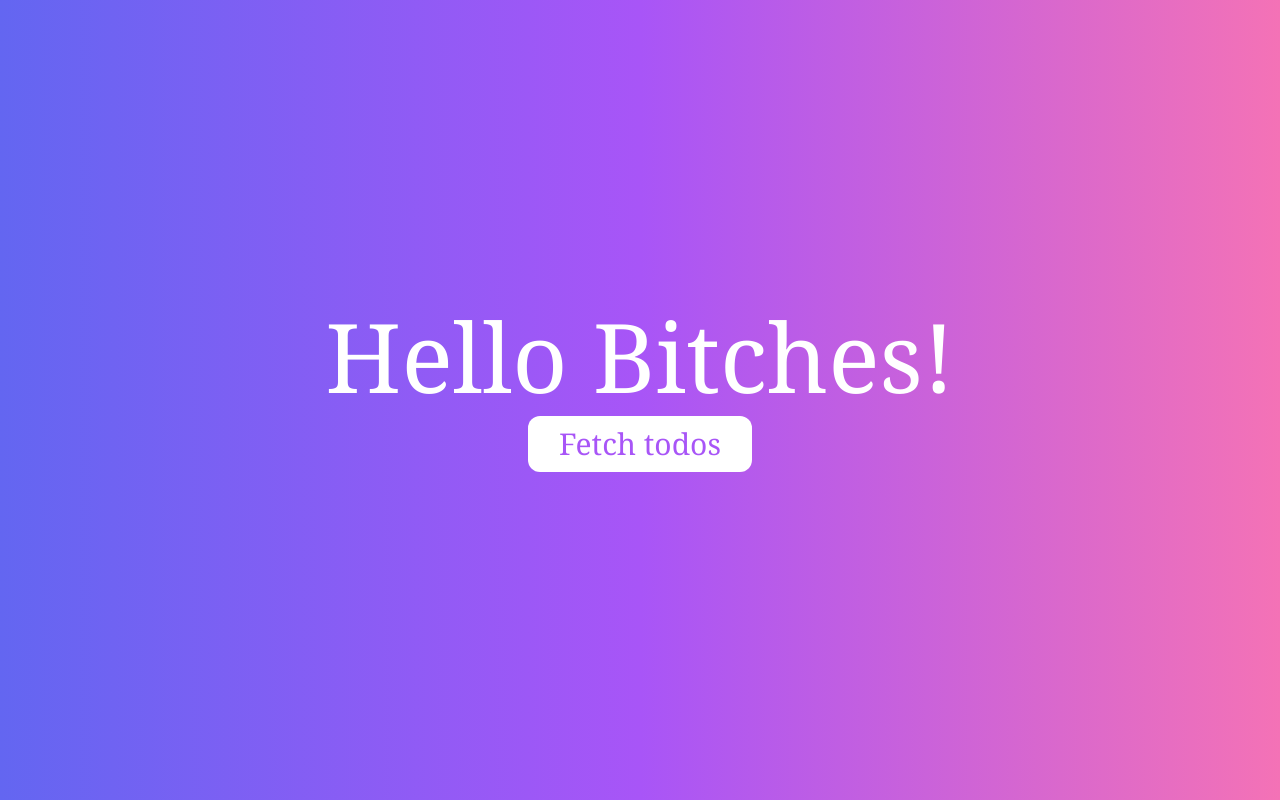
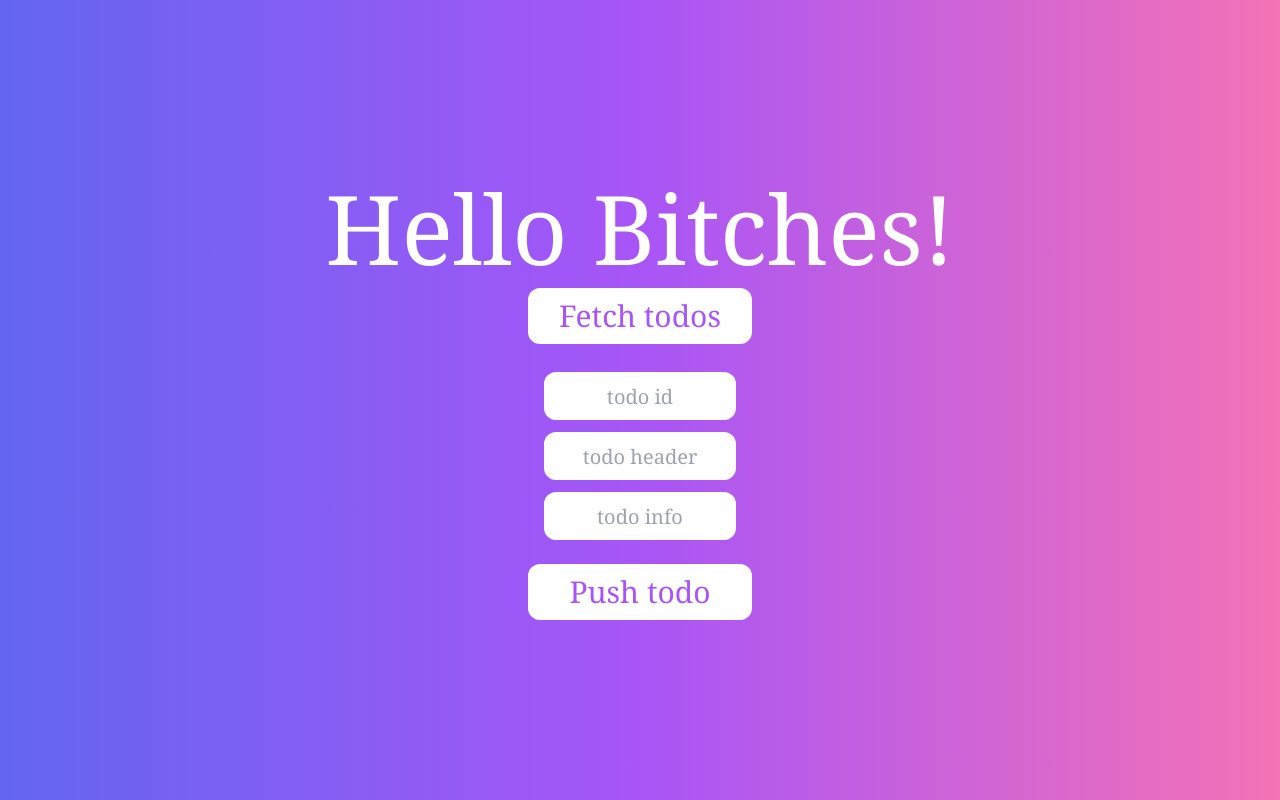
Before and after one commit to Amund-Fremming/Todo-Fullstack, a React (Vite) app in the folder todo-frontend/: page / in a window 1280 px wide. Built offline with nearby package versions, Linux system fonts and the light colour scheme.

Commit message:
Updated code

```diff
--- a/todo-frontend/src/App.tsx
+++ b/todo-frontend/src/App.tsx
@@ -1,4 +1,4 @@
-import { useState, useEffect } from "react";
+import { useState } from "react";
 
 interface Todo {
     todoid: number
@@ -9,6 +9,9 @@ interface Todo {
 export const App = () => {
 
     const [todos, setTodos] = useState<Todo[]>([]);
+    const [todoid, setTodoid] = useState<string>("");
+    const [todoheader, setTodoheader] = useState<string>("");
+    const [todoinfo, setTodoinfo] = useState<string>("");
 
     async function asyncFetch() {
         const apiEndpoint = "/api/fetch-todos";
@@ -26,6 +29,33 @@ export const App = () => {
         }
     }
 
+    async function asyncPush() {
+        const apiEndpoint = "/api/push-todos";
+        const todo: Todo = {
+            todoid: Number(todoid),
+            todoheader: todoheader,
+            todoinfo: todoinfo
+        }
+
+        try {
+            const response = await fetch("http://localhost:8080" + apiEndpoint, {
+                method: "POST",
+                headers: {
+                    "Content-Type": "application/json",
+                },
+                body: JSON.stringify(todo)
+            });
+
+            console.log(await response.json());
+        } catch (err) {
+            throw new Error("Error in fetch");
+        }
+
+        setTodoid("");
+        setTodoheader("");
+        setTodoinfo("");
+    }
+
     return(
         <div className="flex flex-col bg-gradient-to-r from-indigo-500 via-purple-500 to-pink-400 justify-center items-center h-screen w-full">
             <h1 className="font-serif text-8xl font bold text-center text-white hover:-translate-y-10 transition-all duration-500">Hello Bitches!</h1>
@@ -40,6 +70,34 @@ export const App = () => {
                     <li key={todo.todoid} className="text-2xl m-1 list-disc font-serif text-white">{todo.todoinfo}</li>
                 ))}
             </div>
+
+            <div className="flex flex-col justify-center items-center">
+                <input
+                    placeholder="todo id"
+                    value={todoid}
+                    onChange={e => setTodoid(e.target.value)}
+                    className="m-1 text-xl h-12 w-48 mt-2 rounded-xl bg-white text-purple-500 hover:bg-purple-500 hover:text-white font-serif hover:border-2 hover:border-white text-center"
+                />
+                <input
+                    placeholder="todo header"
+                    value={todoheader}
+                    onChange={e => setTodoheader(e.target.value)}
+                    className="m-1 text-xl h-12 w-48 mt-2 rounded-xl bg-white text-purple-500 hover:bg-purple-500 hover:text-white font-serif hover:border-2 hover:border-white text-center"
+                />
+                <input
+                    placeholder="todo info"
+                    value={todoinfo}
+                    onChange={e => setTodoinfo(e.target.value)}
+                    className="m-1 text-xl h-12 w-48 mt-2 rounded-xl bg-white text-purple-500 hover:bg-purple-500 hover:text-white font-serif hover:border-2 hover:border-white text-center"
+                />
+                <button
+                    className="text-3xl mt-5 h-14 w-56 rounded-xl bg-white text-purple-500 hover:bg-purple-500 hover:text-white font-serif hover:border-2 hover:border-white"
+                    onClick={asyncPush}
+                >
+                    Push todo
+                </button>
+            </div>
+
         </div>
     )
 }
```
